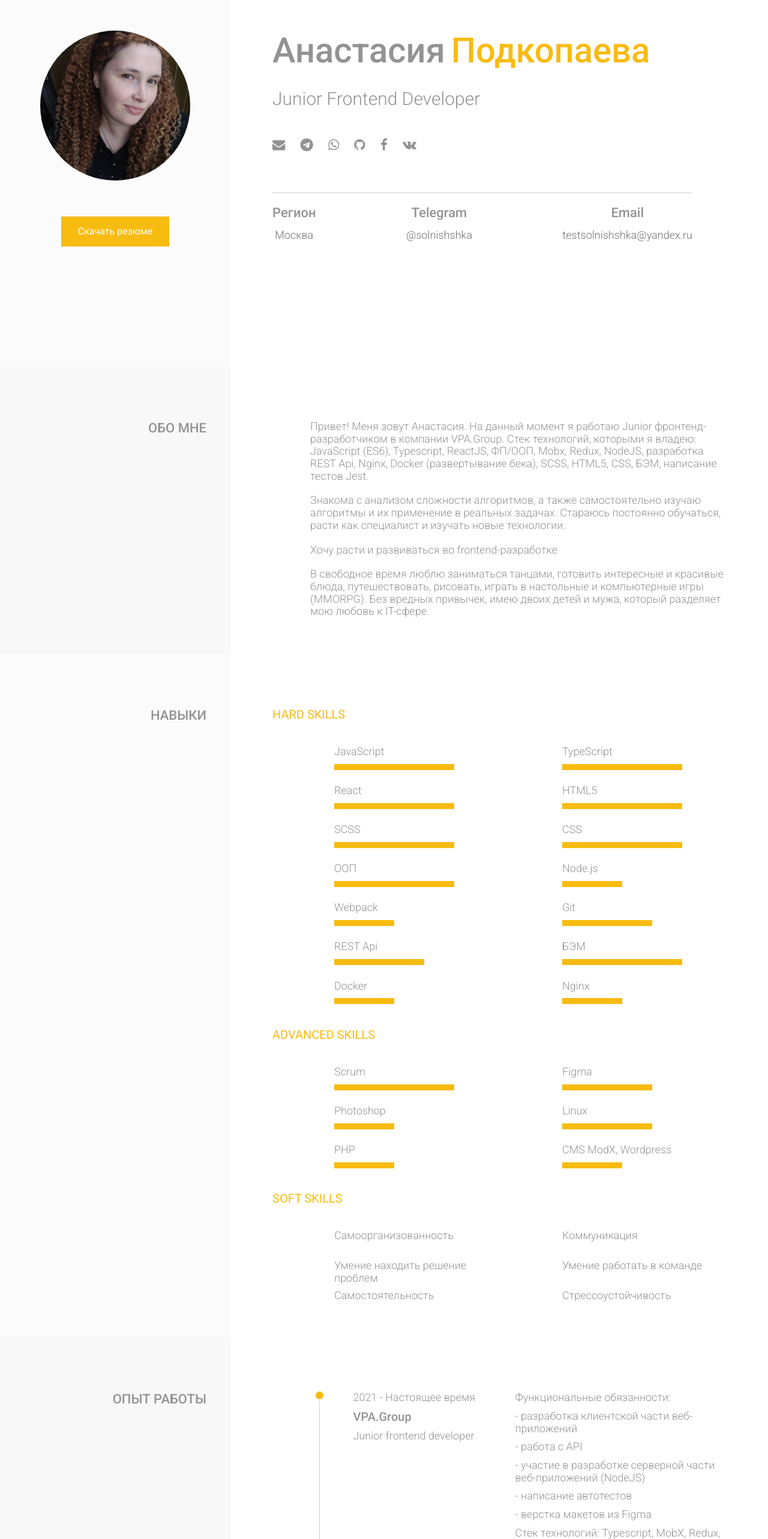
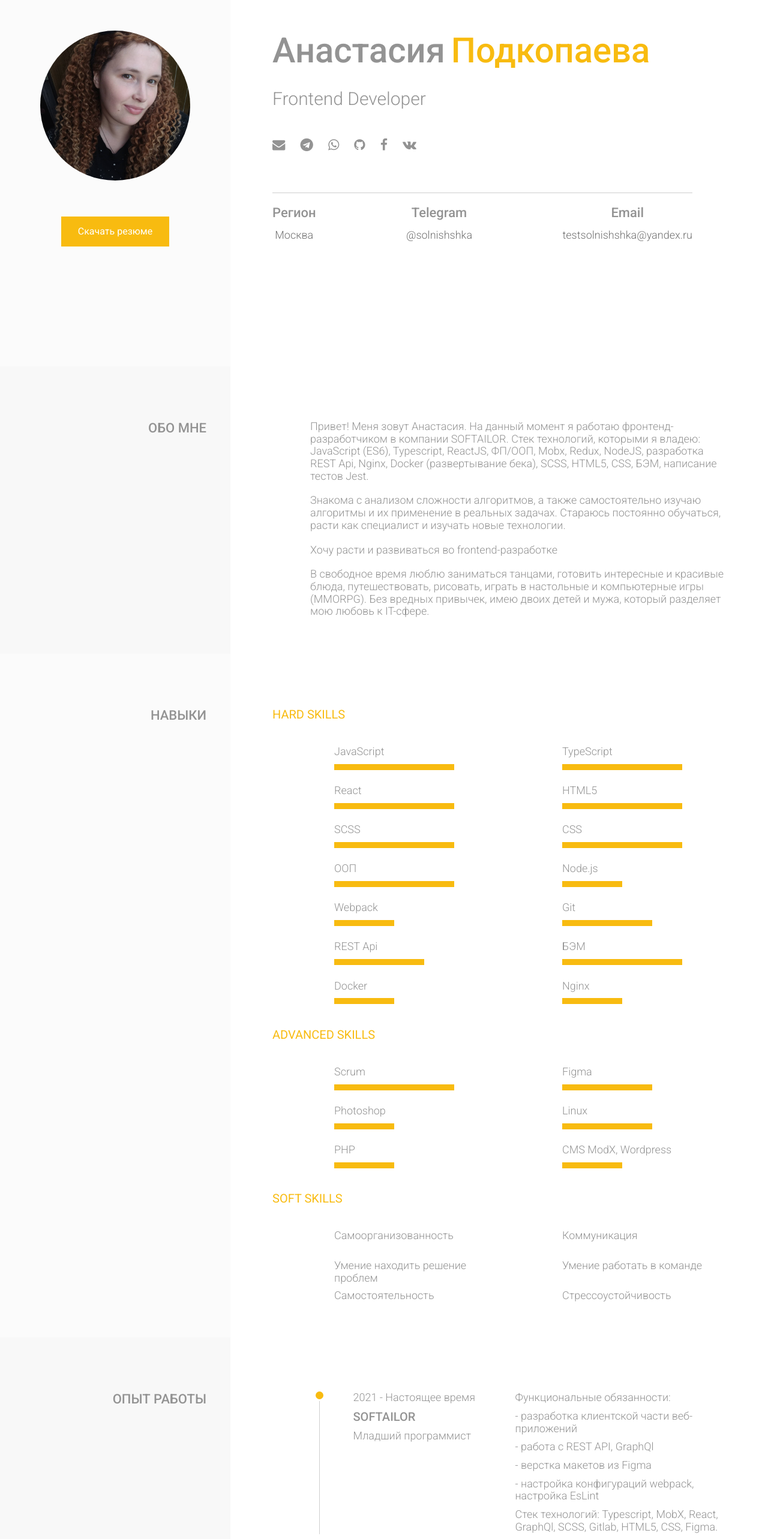
Before and after one commit to solnishshka/solnishshka-main, a React (Create React App) app: page / in a window 1280 px wide. Shown: the part 234-2800 px from the top of the page at 60% size. Built offline with nearby package versions, Linux system fonts and the light colour scheme.

Commit message:
fix: some fix

```diff
--- a/src/components/Lead.js
+++ b/src/components/Lead.js
@@ -175,7 +175,7 @@ export default function Lead(props) {
         {translation.name}
         <Span>{translation.surname}</Span>
       </Title>
-      <Description>Junior Frontend Developer</Description>
+      <Description>Frontend Developer</Description>
       <Social type="lead" />
       <Contacts>
         {translation.contacts.map((item) => (
--- a/src/contexts/translationContext.js
+++ b/src/contexts/translationContext.js
@@ -34,7 +34,7 @@ export const translations = {
       },
     ],
     about: [
-      'Hello! I am junior frontend developer. I am currently studying at Yandex.Praktikum training in the specialty web-development. I am a good typesetter, I know native JS, I have experience with React (React Context, React Router), I know how to work with the Api, I understand and know how to apply the principles of OOP.',
+      'Hello! I am frontend developer. I am a good typesetter, I know native JS, I have experience with React (React Context, React Router), I know how to work with the Api, I understand and know how to apply the principles of OOP.',
       'I am familiar with the analysis of the complexity of algorithms, and also independently study algorithms and their application in real problems. I try to constantly learn, grow as a specialist and learn new technologies.',
       'The love for the web happened to me while working in the support of a web service, and I have been close to development since university, but I wanted to try myself in different areas.',
       'I want to grow and develop in frontend development from the position of a junior developer, joining a team of like-minded people who, like me, treat the work with great zeal and passion.',
@@ -75,6 +75,19 @@ export const translations = {
       ],
     },
     experience: [
+      {
+        title: 'SOFTAILOR',
+        job: 'Junior developer',
+        date: '2021 - Present',
+        description: [
+          'Functional responsibilities:',
+          '- development of the client side of web applications',
+          '- working with the API, GraphQl',
+          '- configure webpack, eslint and others',
+          '- layout of layouts from Figma',
+          'Technology stack: Typescript, MobX, Redux, React, SCSS, Gitlab, Docker, Jest, ssr, react-query, HTML5, CSS, Figma.',
+        ],
+      },
       {
         title: 'VPA.Group',
         job: 'Junior frontend developer',
@@ -189,7 +202,7 @@ export const translations = {
       },
     ],
     about: [
-      'Привет! Меня зовут Анастасия. На данный момент я работаю Junior фронтенд-разработчиком в компании VPA.Group. Стек технологий, которыми я владею: JavaScript (ES6), Typescript, ReactJS, ФП/ООП, Mobx, Redux, NodeJS, разработка REST Api, Nginx, Docker (развертывание бека), SCSS, HTML5, CSS, БЭМ, написание тестов Jest.',
+      'Привет! Меня зовут Анастасия. На данный момент я работаю фронтенд-разработчиком в компании SOFTAILOR. Стек технологий, которыми я владею: JavaScript (ES6), Typescript, ReactJS, ФП/ООП, Mobx, Redux, NodeJS, разработка REST Api, Nginx, Docker (развертывание бека), SCSS, HTML5, CSS, БЭМ, написание тестов Jest.',
       'Знакома с анализом сложности алгоритмов, а также самостоятельно изучаю алгоритмы и их применение в реальных задачах. Стараюсь постоянно обучаться, расти как специалист и изучать новые технологии.',
       'Хочу расти и развиваться во frontend-разработке',
       'В свободное время люблю заниматься танцами, готовить интересные и красивые блюда, путешествовать, рисовать, играть в настольные и компьютерные игры (MMORPG). Без вредных привычек, имею двоих детей и мужа, который разделяет мою любовь к IT-сфере.',
@@ -230,9 +243,22 @@ export const translations = {
     },
     experience: [
       {
+        title: 'SOFTAILOR',
+        job: 'Младший программист',
+        date: '2021 - Настоящее время',
+        description: [
+          'Функциональные обязанности:',
+          '- разработка клиентской части веб-приложений',
+          '- работа с REST API, GraphQl',
+          '- верстка макетов из Figma',
+          '- настройка конфигураций webpack, настройка EsLint',
+          'Стек технологий: Typescript, MobX, React, GraphQl, SCSS, Gitlab, HTML5, CSS, Figma.',
+        ],
+      },
+      {
         title: 'VPA.Group',
         job: 'Junior frontend developer',
-        date: '2021 - Настоящее время',
+        date: '2021',
         description: [
           'Функциональные обязанности:',
           '- разработка клиентской части веб-приложений',
--- a/src/index.js
+++ b/src/index.js
@@ -2,7 +2,6 @@ import React from 'react';
 import ReactDOM from 'react-dom';
 import './index.css';
 import App from './components/App';
-import reportWebVitals from './reportWebVitals';
 
 ReactDOM.render(
   <React.StrictMode>
@@ -10,5 +9,3 @@ ReactDOM.render(
   </React.StrictMode>,
   document.getElementById('root')
 );
-
-reportWebVitals();
--- a/src/reportWebVitals.js
+++ /dev/null
@@ -1,13 +0,0 @@
-const reportWebVitals = onPerfEntry => {
-  if (onPerfEntry && onPerfEntry instanceof Function) {
-    import('web-vitals').then(({ getCLS, getFID, getFCP, getLCP, getTTFB }) => {
-      getCLS(onPerfEntry);
-      getFID(onPerfEntry);
-      getFCP(onPerfEntry);
-      getLCP(onPerfEntry);
-      getTTFB(onPerfEntry);
-    });
-  }
-};
-
-export default reportWebVitals;
```
Also changed, not shown: src/setupTests.js (deleted, +0 -5 lines), 2 other files (tests, documents, lock files or other folders).
